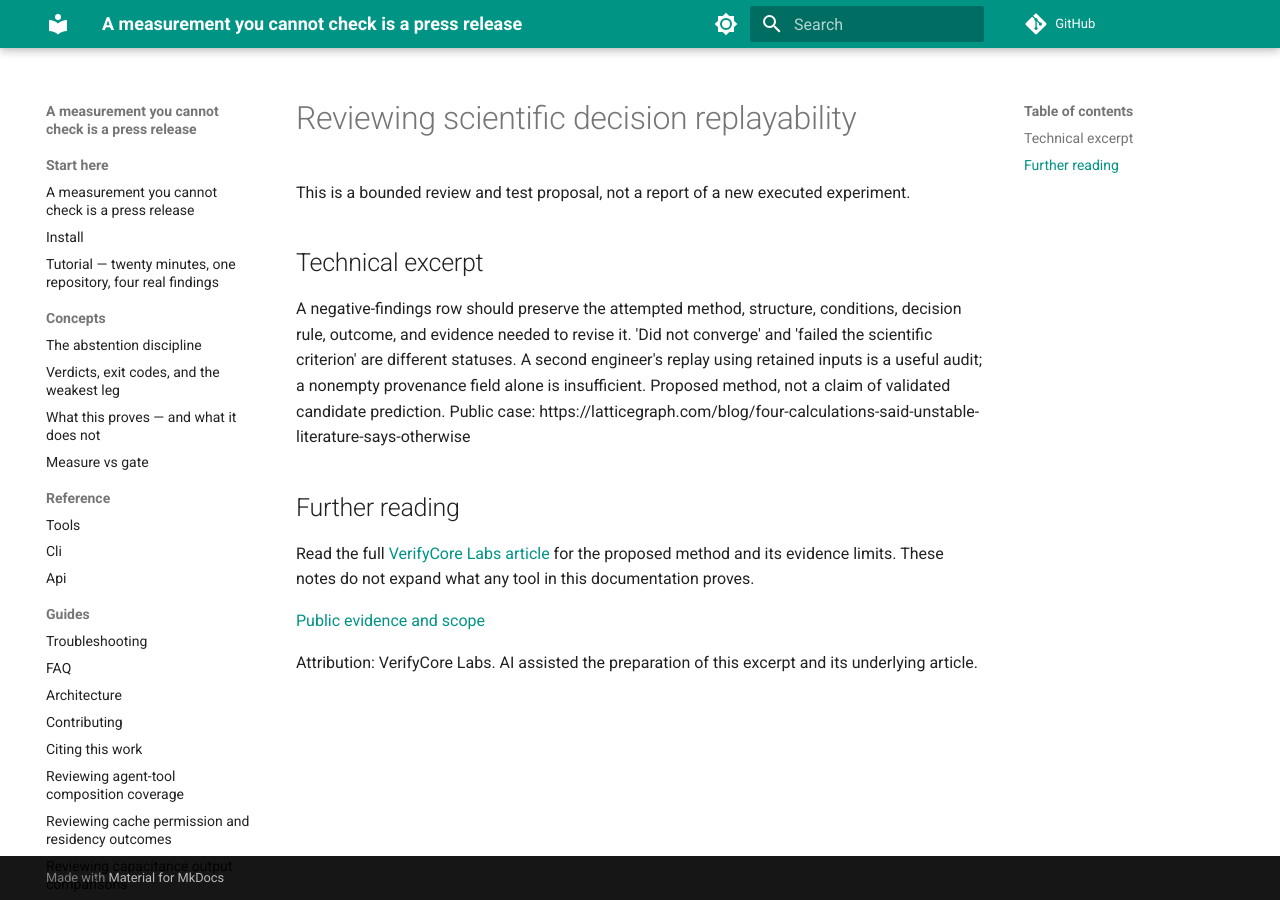
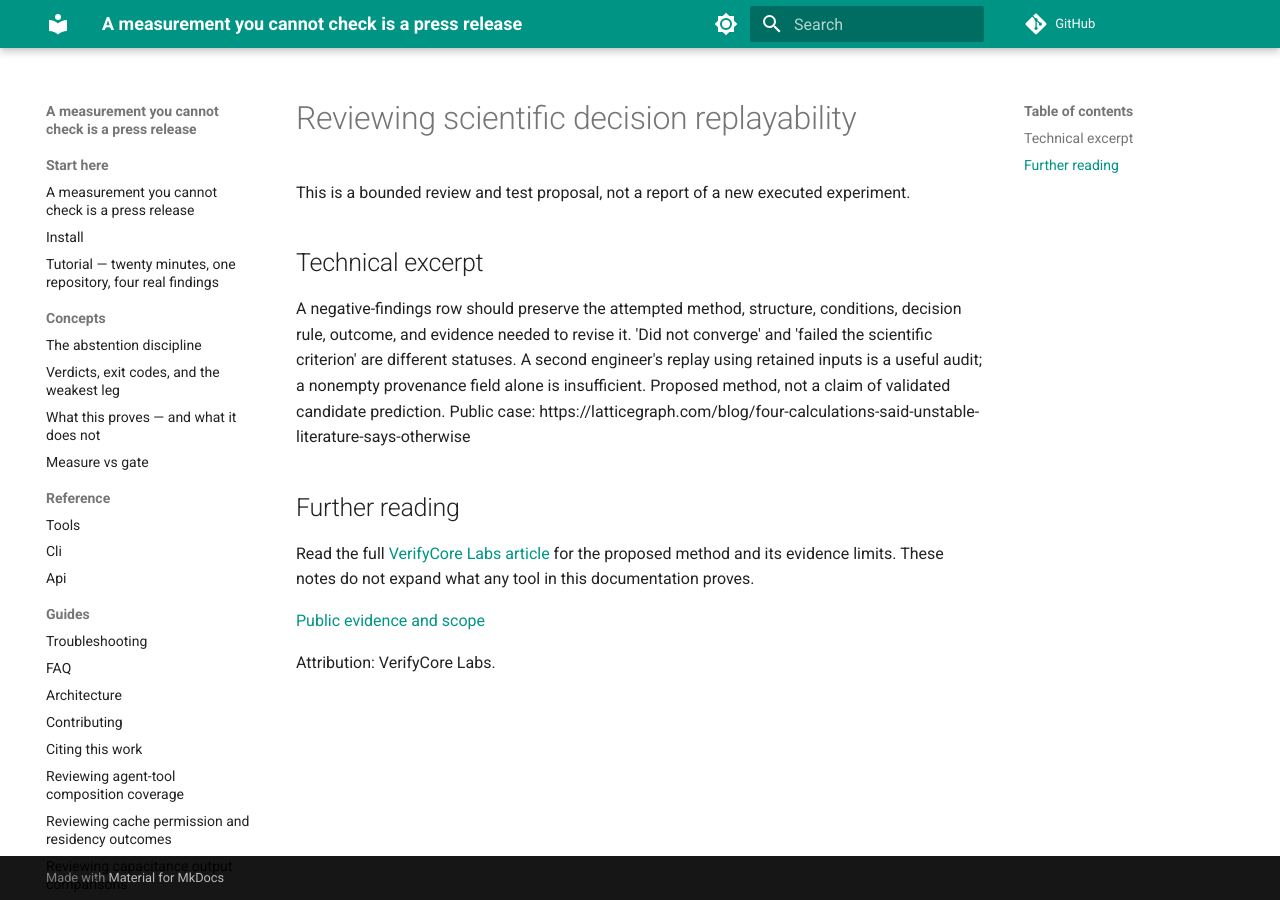
Before and after one commit to nickharris808/evidence-docs, an MkDocs documentation site: the page built from docs/guides/evaluation-scientific-disagreement.md, in a window 1280 px wide. Built offline with MkDocs 1.6.1 and Material for MkDocs 9.7.7, drawn with Linux system fonts in a browser that asks for light colours; comment, search, counter and statistics services are not loaded.

Commit message:
docs: remove writing disclosure from evaluation excerpts

```diff
--- a/docs/guides/evaluation-scientific-disagreement.md
+++ b/docs/guides/evaluation-scientific-disagreement.md
@@ -12,4 +12,4 @@ Read the full [VerifyCore Labs article](https://verifycorelabs.com/blog/scientif
 
 [Public evidence and scope](https://latticegraph.com/blog/four-calculations-said-unstable-literature-says-otherwise)
 
-Attribution: VerifyCore Labs. AI assisted the preparation of this excerpt and its underlying article.
+Attribution: VerifyCore Labs.
```
Also changed, not shown: docs/guides/evaluation-shared-cache-permissions.md (+1 -1 lines), docs/guides/evaluation-solver-comparison.md (+1 -1 lines), docs/guides/evaluation-tool-composition.md (+1 -1 lines).
